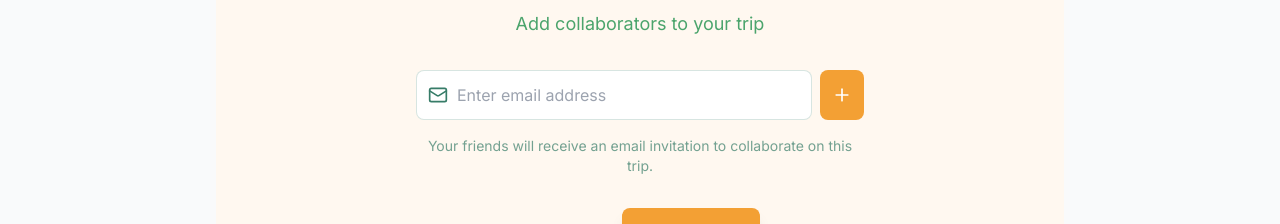
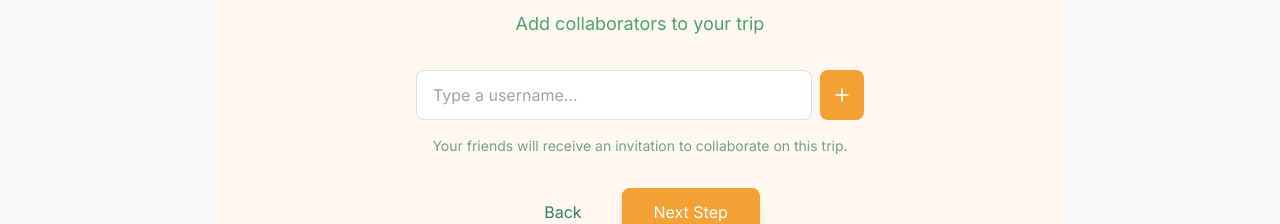
Before and after one commit to SDSU-CompE-561-Spring-2025/interactive-travel-planner, a Next.js app in the folder frontend/waymark/: page /planner/collab in a window 1280 px wide. Shown: the part 295-519 px from the top of the page. Built offline with nearby package versions, Linux system fonts and the light colour scheme.

Commit message:
colaborator can now be searched via username rather than email when creating a trip

```diff
--- a/frontend/waymark/src/app/planner/collab/page.tsx
+++ b/frontend/waymark/src/app/planner/collab/page.tsx
@@ -5,40 +5,62 @@ import { useRouter } from 'next/navigation';
 import { motion } from 'framer-motion';
 import { useTripPlanner } from '@/contexts/TripPlannerContext';
 import { Plus, X, Mail, Users } from 'lucide-react';
+import axios from '@/lib/axios';
 
 export default function CollaboratorsStep() {
     const router = useRouter();
     const { tripData, updateTripData } = useTripPlanner();
-    const [email, setEmail] = useState('');
+    const [search, setSearch] = useState('');
+    const [searchResults, setSearchResults] = useState<any[]>([]);
+    const [searchLoading, setSearchLoading] = useState(false);
     const [error, setError] = useState('');
+    let searchTimeout: NodeJS.Timeout | null = null;
 
-    const handleAddCollaborator = () => {
-        if (!email.trim()) {
-            setError('Please enter an email address');
+    // Search for users by username
+    const handleSearch = (value: string) => {
+        setSearch(value);
+        if (searchTimeout) clearTimeout(searchTimeout);
+        if (!value.trim() || value.length < 2) {
+            setSearchResults([]);
             return;
         }
+        setSearchLoading(true);
+        searchTimeout = setTimeout(async () => {
+            try {
+                const token = localStorage.getItem('token');
+                const res = await axios.get(`/users/search?query=${encodeURIComponent(value)}`, {
+                    headers: { Authorization: `Bearer ${token}` }
+                });
+                // Filter out already-added collaborators
+                const filteredResults = Array.isArray(res.data)
+                    ? res.data.filter((user: any) => !(tripData.collaborators || []).includes(user.username))
+                    : [];
+                setSearchResults(filteredResults);
+            } catch (e) {
+                setSearchResults([]);
+            } finally {
+                setSearchLoading(false);
+            }
+        }, 300);
+    };
 
-        if (!email.match(/^[^\s@]+@[^\s@]+\.[^\s@]+$/)) {
-            setError('Please enter a valid email address');
+    const handleAddCollaborator = (username: string) => {
+        const currentCollaborators = tripData.collaborators || [];
+        if (currentCollaborators.includes(username)) {
+            setError('This user has already been added');
             return;
         }
-
-        const currentCollaborators = tripData.collaborators || [];
-        if (currentCollaborators.includes(email)) {
-            setError('This email has already been added');
-            return;
-        }
-
-        updateTripData('collaborators', [...currentCollaborators, email]);
-        setEmail('');
+        updateTripData('collaborators', [...currentCollaborators, username]);
+        setSearch('');
+        setSearchResults([]);
         setError('');
     };
 
-    const handleRemoveCollaborator = (emailToRemove: string) => {
+    const handleRemoveCollaborator = (usernameToRemove: string) => {
         const currentCollaborators = tripData.collaborators || [];
         updateTripData(
             'collaborators',
-            currentCollaborators.filter(email => email !== emailToRemove)
+            currentCollaborators.filter(username => username !== usernameToRemove)
         );
     };
 
@@ -78,20 +100,43 @@ export default function CollaboratorsStep() {
                         >
                             <div className="flex gap-2">
                                 <div className="relative flex-grow">
-                                    <Mail className="absolute left-3 top-1/2 transform -translate-y-1/2 text-[#377c68]" size={20} />
                                     <input
-                                        type="email"
-                                        value={email}
-                                        onChange={(e) => {
-                                            setEmail(e.target.value);
-                                            setError('');
-                                        }}
-                                        placeholder="Enter email address"
-                                        className="w-full pl-10 pr-4 py-3 rounded-lg border border-[#377c68]/20 focus:ring-2 focus:ring-[#f3a034] focus:border-transparent transition-all duration-200"
+                                        type="text"
+                                        value={search}
+                                        onChange={e => { setSearch(e.target.value); setError(''); handleSearch(e.target.value); }}
+                                        placeholder="Type a username..."
+                                        className="w-full pl-4 pr-4 py-3 rounded-lg border border-[#377c68]/20 focus:ring-2 focus:ring-[#f3a034] focus:border-transparent transition-all duration-200"
                                     />
+                                    {search && searchResults.length > 0 && (
+                                        <ul className="absolute z-10 w-full border rounded-lg bg-white shadow-lg max-h-40 overflow-y-auto mt-1">
+                                            {searchResults.map((user: any) => (
+                                                <li
+                                                    key={user.id}
+                                                    className="px-4 py-3 hover:bg-[#f3a034]/10 cursor-pointer border-b last:border-0 transition-colors"
+                                                    onClick={() => handleAddCollaborator(user.username)}
+                                                >
+                                                    <div className="flex items-center">
+                                                        <div className="h-8 w-8 rounded-full bg-[#377c68] text-white flex items-center justify-center text-sm font-medium">
+                                                            {user.username.substring(0, 1).toUpperCase()}
+                                                        </div>
+                                                        <div className="ml-3">
+                                                            <div className="font-medium text-[#377c68]">{user.username}</div>
+                                                            <div className="text-xs text-gray-500">{user.email}</div>
+                                                        </div>
+                                                    </div>
+                                                </li>
+                                            ))}
+                                        </ul>
+                                    )}
+                                    {search && !searchLoading && searchResults.length === 0 && (
+                                        <div className="absolute z-10 w-full bg-white border rounded-lg shadow-lg mt-1 px-4 py-2 text-sm text-gray-500">No users found matching "{search}"</div>
+                                    )}
+                                    {searchLoading && (
+                                        <div className="absolute z-10 w-full bg-white border rounded-lg shadow-lg mt-1 px-4 py-2 text-sm text-gray-400">Searching...</div>
+                                    )}
                                 </div>
                                 <motion.button
-                                    onClick={handleAddCollaborator}
+                                    onClick={() => search && searchResults.length > 0 && handleAddCollaborator(searchResults[0].username)}
                                     className="bg-[#f3a034] text-white p-3 rounded-lg hover:bg-[#f3a034]/90 transition-colors duration-200"
                                     whileHover={{ scale: 1.05 }}
                                     whileTap={{ scale: 0.95 }}
@@ -125,7 +170,7 @@ export default function CollaboratorsStep() {
                             </div>
 
                             <p className="text-sm text-[#377c68]/70 text-center mt-4">
-                                Your friends will receive an email invitation to collaborate on this trip.
+                                Your friends will receive an invitation to collaborate on this trip.
                             </p>
                         </motion.div>
 
```
